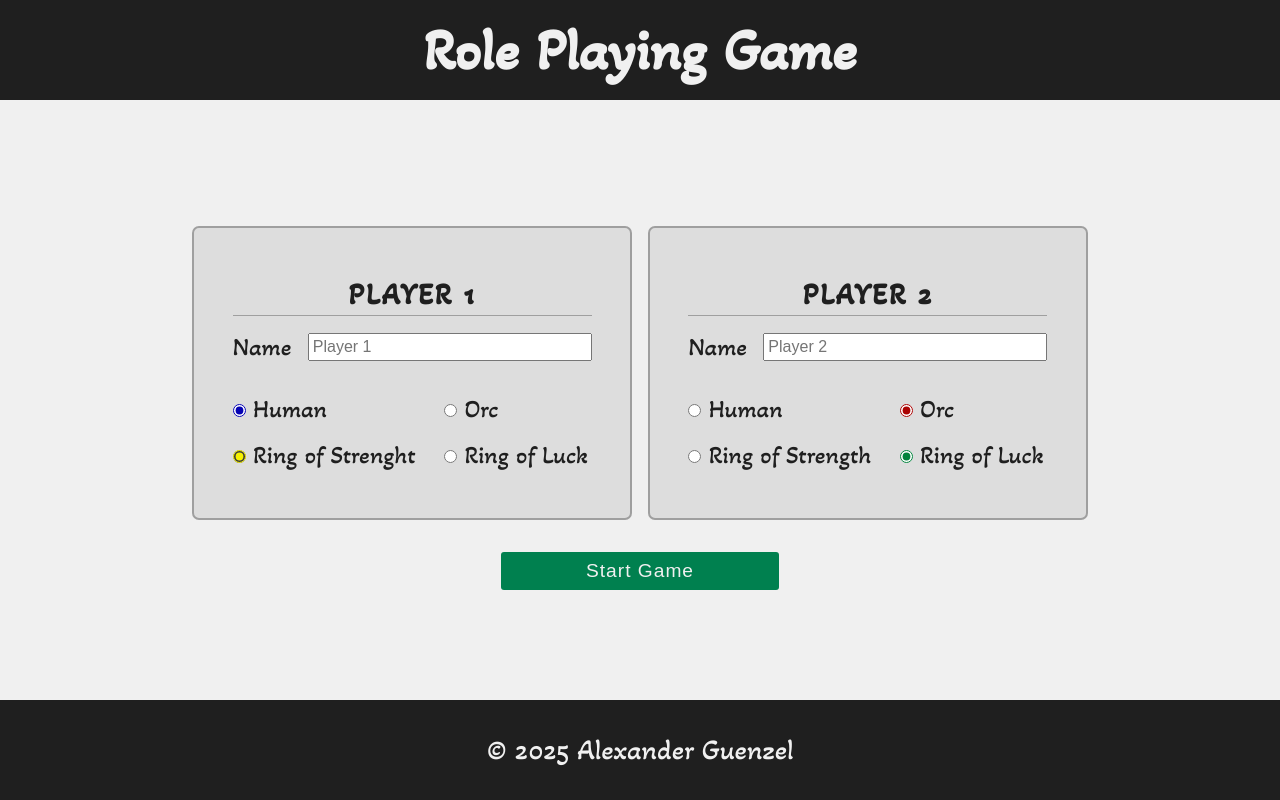
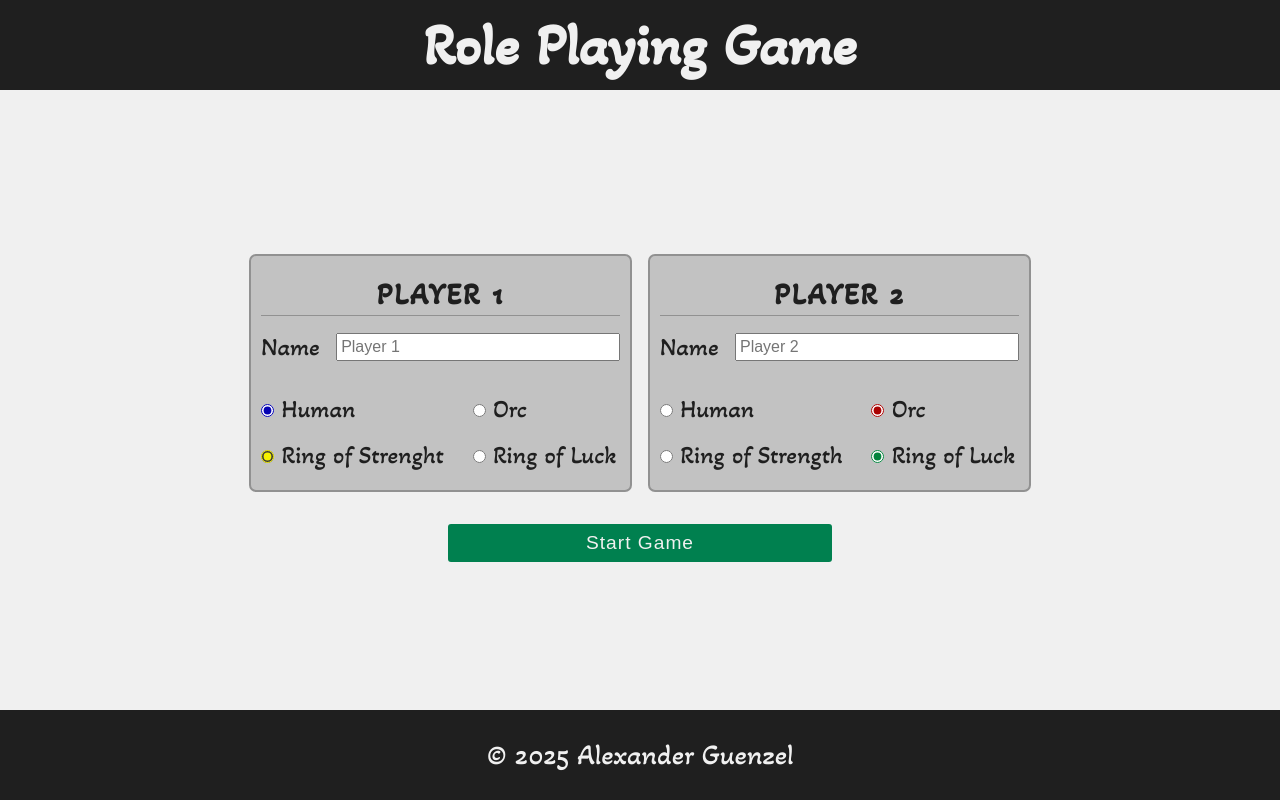
Before and after one commit to AlexanderLeonidasGuenzel/RolePlayingGame, a PHP site: page / in a window 1280 px wide. Run offline with PHP 8.4, Linux system fonts and the light colour scheme.

Commit message:
layout changes

```diff
--- a/index.php
+++ b/index.php
@@ -6,15 +6,15 @@
     <meta charset="UTF-8" />
     <meta name="viewport" content="width=device-width, initial-scale=1">
     <title>Role Playing Game</title>
-    <link rel="stylesheet" href="./style/style.css" />
+    <link rel="stylesheet" href="./style/style.css?v=2" />
   </head>
   <body>
     <header>
       <h1>Role Playing Game</h1>
     </header>
     <main>
-      <form action="game.php" method="post">
-        <div class="card-container">
+      <form class="box" action="game.php" method="post">
+        <div class="card-container" id="character-selection">
           <div class="player-card">
             <!-- Player 1 -->
             <!-- Name -->
@@ -146,7 +146,7 @@
             </div>
           </div>
         </div>
-        <input class="btn" type="submit" name="btn-submit" value="Start Game" />
+        <input class="btn game" type="submit" name="btn-submit" value="Start Game" />
       </form>
     </main>
     <footer>
--- a/style/game.css
+++ b/style/game.css
@@ -9,3 +9,8 @@
 .human {
   color: rgb(0, 0, 150);
 }
+.attack-btn {
+  display: flex;
+  justify-content: center;
+  padding-top: 1rem;
+}
--- a/style/style.css
+++ b/style/style.css
@@ -38,8 +38,7 @@ header,
 footer {
   background-color: var(--bg-header-footer);
   color: var(--text-header-footer);
-  min-height: 10vh;
-  max-height: 100px;
+  height: clamp(90px, 10vh, 120px);
   display: grid;
   place-content: center;
   padding: max(5vh, 10px) 0;
@@ -47,6 +46,7 @@ footer {
 }
 
 main {
+  flex: 1;
   display: flex;
   flex-direction: column;
   flex-wrap: wrap;
@@ -55,26 +55,27 @@ main {
   gap: 1rem;
   padding: 1rem 0;
   max-width: 100%;
-  height: 100%;
 }
 
-form {
+.box {
   display: flex;
   flex-direction: column;
   align-items: center;
   margin: 0;
   padding: 0;
   gap: 1rem;
+  width: 100%;
 }
 
 .btn {
   width: 30%;
   min-width: fit-content;
   padding: 0.5rem;
-  background-color: rgb(0, 128, 79);
+  background-color: #1f1f1f;
   color: rgb(240, 240, 240);
   font-size: 1.2rem;
   letter-spacing: 1px;
+  text-align: center;
   border: none;
   border-radius: 3px;
   cursor: pointer;
@@ -82,11 +83,18 @@ form {
 
 .btn:hover,
 .bth:focus {
-  background-color: rgb(3, 151, 94);
+  filter: brightness(1.2);
 }
 
 .btn:target {
-  background-color: rgb(2, 110, 69);
+  filter: brightness(0.8);
+}
+
+.btn.game {
+  background-color: rgb(0, 128, 79);
+}
+.btn.attack {
+  background-color: rgb(99, 99, 99);
 }
 
 .card-container {
@@ -95,21 +103,26 @@ form {
   justify-content: center;
   gap: 1rem;
   padding: 1rem;
+  flex: 1 1 0;
+  max-width: 100%;
 }
 
 .card-container .player-card {
-  border: 2px solid rgba(88, 88, 88, 0.466);
   border-radius: 7px;
-  background-color: #d6d6d6b9;
-  color: var(--bg-header-footer);
-  flex: 1 1 40%;
+  flex: 1 1 auto;
   display: flex;
   flex-direction: column;
   gap: 1rem;
-  max-width: 450px;
   min-height: 200px;
-  padding: max(6vh, 15px) max(3vw, 10px);
+  background-color: #c2c2c2;
+  color: var(--bg-header-footer);
+  padding: 20px 10px;
   font-size: clamp(1em, 2vw, 1.3em);
+  border: 2px solid rgba(88, 88, 88, 0.466);
+}
+
+.card-container.game .player-card {
+  align-items: center;
 }
 
 .card-container .player-card h3 {
@@ -121,7 +134,7 @@ form {
   padding-bottom: 3px;
 }
 
-.card-container .player-card > div:not(:first-of-type) {
+#character-selection.card-container .player-card > div:not(:first-of-type) {
   display: grid;
   grid-template-columns: 50% 50%;
   gap: clamp(5px, 5vw, 2rem);
@@ -158,3 +171,7 @@ form {
 .lucky-ring-container input[type="radio"] {
   accent-color: rgb(1, 131, 60);
 }
+
+.highlight {
+  font-weight: 700;
+}
```
Also changed, not shown: db/player_1.txt (deleted, +0 -1 lines), db/player_2.txt (deleted, +0 -1 lines), game.php (+33 -13 lines), 1 other file.
